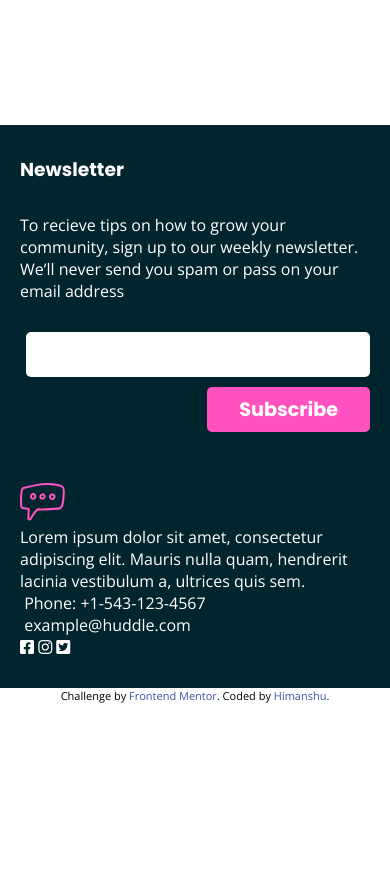
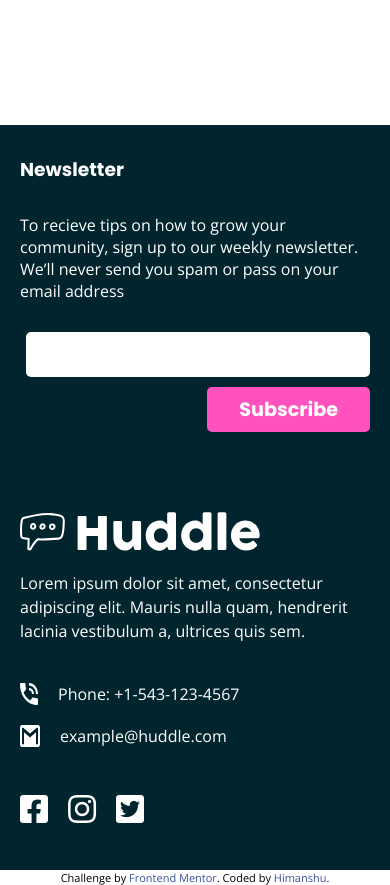
Before and after one commit to himanshu-23996/frontEndMentor-huddle-landing-page-with-two-column-layout, a plain HTML site: page index.html in a window 390 px wide. Shown: the part 3760-4645 px from the top of the page. Before the commit the page ends 4463 px from the top, so only its background shows below. Drawn offline with nearby package versions, Linux system fonts and the light colour scheme.

Commit message:
Mobile Layout for footer added

```diff
--- a/index.html
+++ b/index.html
@@ -124,19 +124,19 @@
             </form>
         </section>
         <section class="footer__general">
-            <img class="footer__general__logo" src="./images/logo.svg" alt="Footer Logo" />
+            <img class="footer__general__logo" src="./images/logo-white.svg" alt="Footer Logo" />
             <p class="footer__general__description">
                 Lorem ipsum dolor sit amet, consectetur adipiscing elit. Mauris nulla quam, hendrerit lacinia vestibulum a, ultrices quis sem.
             </p>
             <div class="footer__general__contacts">
                 <div class="footer__general__contacts__phone">
-                    <img class="footer__general__contacts__phone__icon">
+                    <img class="footer__general__contacts__phone__icon" alt="phone" src="./images/icon-phone.svg">
                     <span class="footer__general__contacts__phone__text">
                         Phone: +1-543-123-4567
                     </span>
                 </div>
                 <div class="footer__general__contacts__email">
-                    <img class="footer__general__contacts__email__icon">
+                    <img class="footer__general__contacts__email__icon" alt="email" src="./images/icon-email.svg">
                     <span class="footer__general__contacts__email__text">
                         example@huddle.com
                     </span>
--- a/scss/components/footer/_general.scss
+++ b/scss/components/footer/_general.scss
@@ -6,23 +6,46 @@
     display: flex;
     flex-direction: column;
     align-items: flex-start;
-    gap: rem(50);
+    gap: rem(80);
     // Font Settings
     color: white;
     // Child Elements
     &__general {
         // Section
+        // Display
+        display: flex;
+        flex-direction: column;
+        align-items: flex-start;
+        // Child Elements
         &__logo {
             // Img
+            // Positioing
+            padding-bottom: rem(20);
         }
         &__description {
             // P
+            // Positioing
+            padding-bottom: rem(40);
+            // Font Settings
+            line-height: 1.5rem;
         }
         &__contacts {
             // Div
+            // Positioing
+            padding-bottom: rem(40);
+            // Display
+            display: flex;
+            gap: rem(20);
+            flex-direction: column;
+            // Child Elements
             &__phone,
             &__email {
                 // Div
+                // Display
+                display: flex;
+                gap: rem(20);
+                text-align: center;
+                // Child Elements
                 &__icon {
                     // Img
                 }
@@ -33,8 +56,29 @@
         }
         &__social {
             // Div
+            // Positioing
+            padding-bottom: rem(10);
+            // Display
+            display: flex;
+            gap: rem(20);
+            text-align: center;
+            // Font Settings
+            font-size: 2rem;
             &__link {
                 // a
+                // Child Elements
+                i {
+                    // Hovering
+                    transition: all ease-in-out 300ms;
+                }
+                // Hovering
+                transition: all ease-in-out 300ms;
+                &:hover {
+                    cursor: pointer;
+                    i {
+                        color: $blue-hover;
+                    }
+                }
             }
         }
     }
--- a/scss/util/_colors.scss
+++ b/scss/util/_colors.scss
@@ -6,3 +6,4 @@ $light-red: hsl(0, 100%, 63%);
 //  Neutral
 $very-dark-cyan: hsl(192, 100%, 9%);
 $very-pale-blue: hsl(207, 100%, 98%);
+$blue-hover: hsl(210, 100%, 76%);
```
Also changed, not shown: images/logo-white.svg (added), style/main.css.
